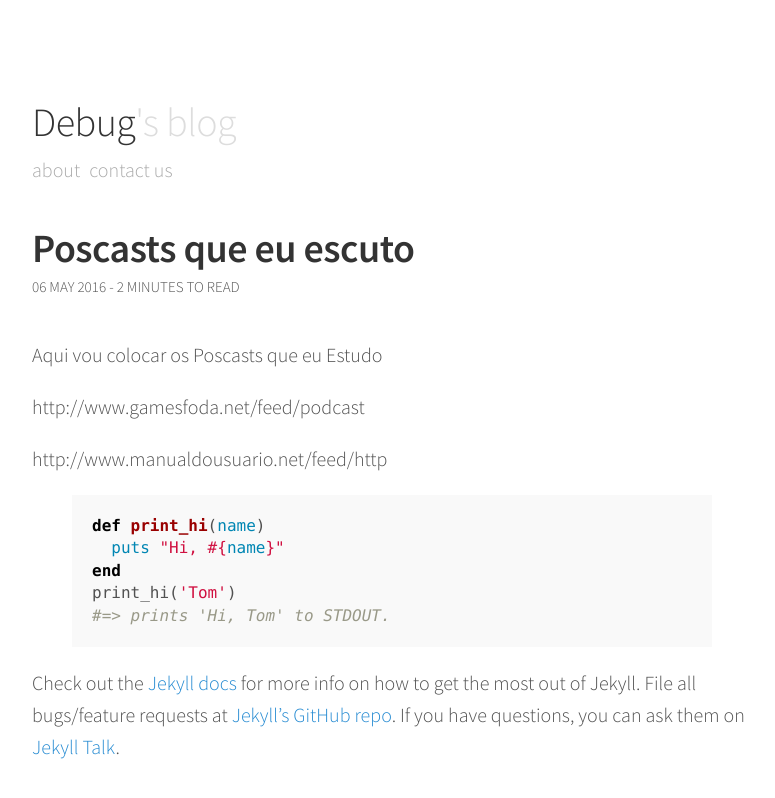
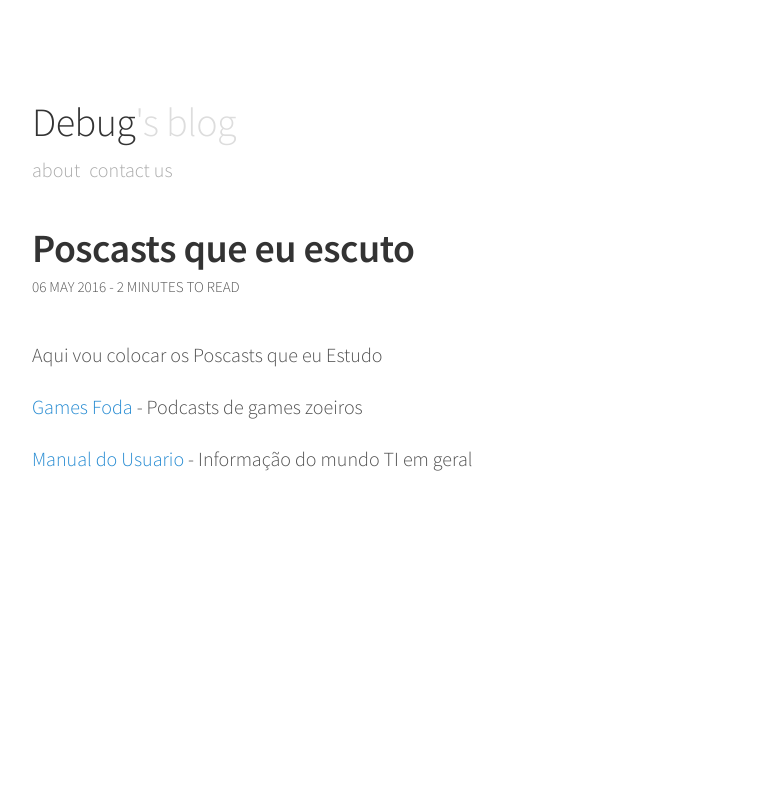
Before and after one commit to indrajithbandara/debug-blog, a Jekyll site: the page built from _posts/2016-05-06-podcast..md, in a window 1280 px wide. Shown: the top 798 px of the page, without its empty margins (248-1023 px from the left). Built offline with Jekyll 4.4.1, drawn with Linux system fonts in a browser that asks for light colours; comment, search, counter and statistics services are not loaded.

Commit message:
subindo cast

```diff
--- a/_posts/2016-05-06-podcast..md
+++ b/_posts/2016-05-06-podcast..md
@@ -7,21 +7,8 @@ categories: jekyll update
 
 Aqui vou colocar os Poscasts que eu Estudo
 
-http://www.gamesfoda.net/feed/podcast
 
-http://www.manualdousuario.net/feed/http
+[Games Foda](http://www.gamesfoda.net/feed/podcast) - Podcasts de games zoeiros
 
 
-{% highlight ruby %}
-def print_hi(name)
-  puts "Hi, #{name}"
-end
-print_hi('Tom')
-#=> prints 'Hi, Tom' to STDOUT.
-{% endhighlight %}
-
-Check out the [Jekyll docs][jekyll-docs] for more info on how to get the most out of Jekyll. File all bugs/feature requests at [Jekyll’s GitHub repo][jekyll-gh]. If you have questions, you can ask them on [Jekyll Talk][jekyll-talk].
-
-[jekyll-docs]: http://jekyllrb.com/docs/home
-[jekyll-gh]:   https://github.com/jekyll/jekyll
-[jekyll-talk]: https://talk.jekyllrb.com/
+[Manual do Usuario](http://www.manualdousuario.net/feed/http) - Informação do mundo TI em geral
```
